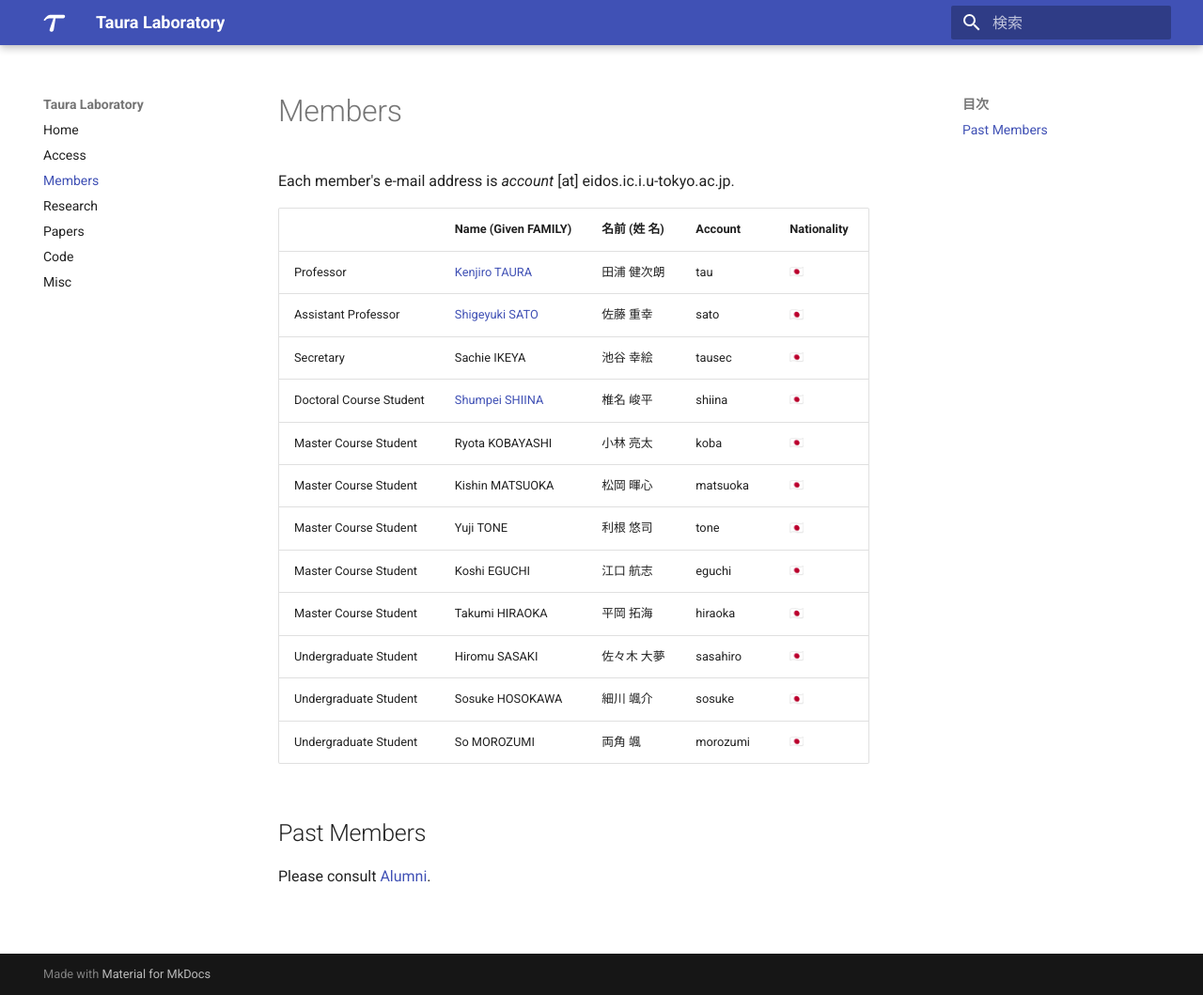
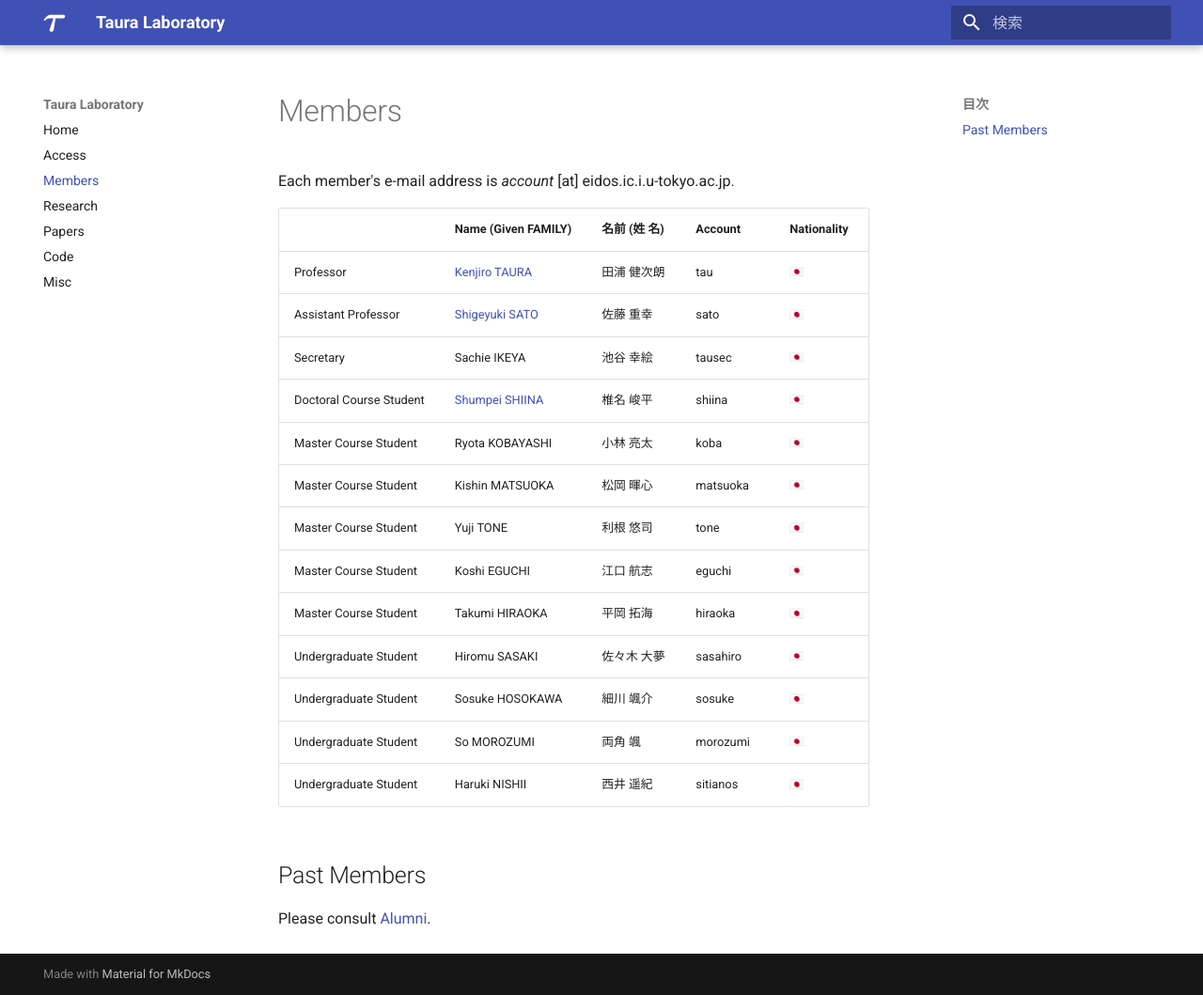
Before and after one commit to Yukayo/taura-lab, an MkDocs documentation site: the page built from docs/members.md, in a window 1280 px wide and 1059 px high. Shown: the whole window at 94% size. Built offline with MkDocs 1.6.1 and Material for MkDocs 9.7.7, drawn with Linux system fonts in a browser that asks for light colours; emoji names are drawn with the system emoji font.

Commit message:
Update members.md

```diff
--- a/docs/members.md
+++ b/docs/members.md
@@ -16,6 +16,7 @@ Each member's e-mail address is _account_ [at] eidos.ic.i.u-tokyo.ac.jp.
 |Undergraduate Student|Hiromu SASAKI|佐々木 大夢|sasahiro|:jp:|
 |Undergraduate Student|Sosuke HOSOKAWA|細川 颯介|sosuke|:jp:|
 |Undergraduate Student|So MOROZUMI|両角 颯|morozumi|:jp:|
+|Undergraduate Student|Haruki NISHII|西井 遥紀|sitianos|:jp:|
 
 ## Past Members
 
```
